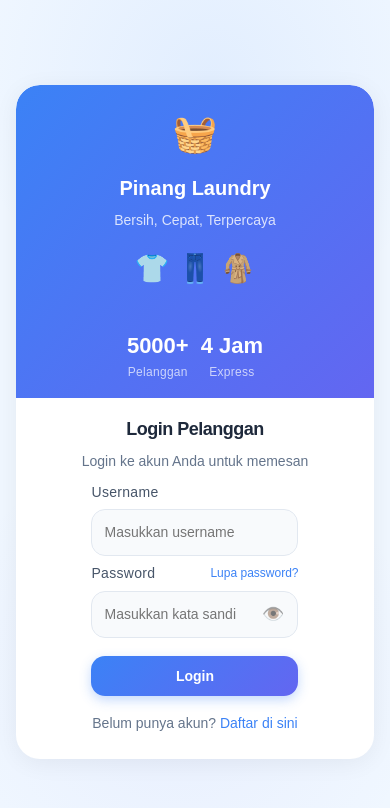
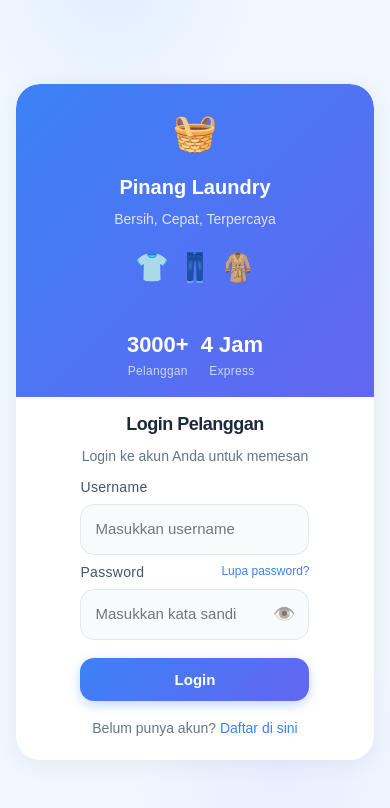
Before and after one commit to novacida00-create/pinang-laundry-frontend, a React (Vite) app: page /customer/login in a window 390 px wide. Shown: the top 808 px of the page. Built offline with nearby package versions, Linux system fonts and the light colour scheme.

Commit message:
Update fitur

```diff
--- a/src/pages/auth/CustomerLoginPage.jsx
+++ b/src/pages/auth/CustomerLoginPage.jsx
@@ -83,6 +83,31 @@ export default function CustomerLoginPage() {
 
   return (
     <div className="clp-wrap" style={styles.container}>
+      <style dangerouslySetInnerHTML={{__html:`
+@media (max-width:768px){
+.clp-wrap>div:nth-child(4){flex-direction:column!important;width:92%!important;max-width:400px!important;border-radius:24px!important}
+.clp-wrap>div:nth-child(4)>div:first-child{width:100%!important;min-width:unset!important;padding:28px 20px 20px!important;border-radius:24px 24px 0 0!important}
+.clp-wrap>div:nth-child(4)>div:first-child>div:first-child{font-size:44px!important}
+.clp-wrap>div:nth-child(4)>div:first-child>div:nth-child(5){gap:12px!important}
+.clp-wrap>div:nth-child(4)>div:last-child{padding:20px 16px 24px!important}
+.clp-wrap input{font-size:16px!important;padding:14px 16px!important;box-sizing:border-box!important;width:100%!important}
+.clp-wrap button{font-size:16px!important;padding:14px!important}
+.clp-wrap>div:nth-child(4)>div:last-child h2{font-size:20px!important}
+.clp-wrap>div:nth-child(4)>div:last-child p{font-size:15px!important}
+.clp-wrap>div[style*="fixed"]>div{width:90%!important;max-width:360px!important;padding:24px 20px!important;border-radius:24px!important;margin:0 auto!important}
+.clp-wrap>div:nth-child(2),.clp-wrap>div:nth-child(3){width:300px!important;height:300px!important}
+}
+@media(max-width:480px){
+.clp-wrap>div:nth-child(4)>div:first-child{padding:20px 16px 16px!important}
+.clp-wrap>div:nth-child(4)>div:first-child>div:first-child{font-size:36px!important}
+.clp-wrap>div:nth-child(4)>div:first-child h2{font-size:20px!important}
+.clp-wrap>div:nth-child(4)>div:last-child{padding:16px 14px 20px!important}
+.clp-wrap>div:nth-child(4)>div:last-child h2{font-size:18px!important}
+.clp-wrap>div:nth-child(4)>div:last-child p{font-size:14px!important}
+.clp-wrap input{font-size:15px!important;padding:12px 14px!important}
+.clp-wrap button{font-size:15px!important;padding:13px!important}
+}
+`}} />
       <div style={styles.leftBg}></div>
       <div style={styles.rightBg}></div>
       <div style={styles.card}>
@@ -96,7 +121,7 @@ export default function CustomerLoginPage() {
             <span style={styles.cardLeftIconSmall}>&#x1F9E5;</span>
           </div>
           <div style={styles.cardLeftStats}>
-            <div><span style={styles.cardLeftStatNum}>5000+</span><span style={styles.cardLeftStatLabel}>Pelanggan</span></div>
+            <div><span style={styles.cardLeftStatNum}>3000+</span><span style={styles.cardLeftStatLabel}>Pelanggan</span></div>
             <div><span style={styles.cardLeftStatNum}>4 Jam</span><span style={styles.cardLeftStatLabel}>Express</span></div>
           </div>
         </div>
--- a/src/pages/customer/CustomerDashboard.jsx
+++ b/src/pages/customer/CustomerDashboard.jsx
@@ -305,6 +305,11 @@ export default function CustomerDashboard() {
     }
   };
 
+  const closeSidebar = () => {
+    const cb = document.getElementById("mt");
+    if (cb) cb.checked = false;
+  };
+
   const pendingOrders = orders.filter(o => o.status === "Menunggu");
   const processOrders = orders.filter(o => o.status === "Diproses");
   const completedOrders = orders.filter(o => o.status === "Selesai");
@@ -312,6 +317,8 @@ export default function CustomerDashboard() {
   return (
     <div className="customer-layout" style={styles.app}>
       <input type="checkbox" id="mt" className="mt-i" />
+
+      <label htmlFor="mt" style={styles.sidebarOverlay}></label>
 
       <aside className="customer-sidebar" style={styles.sidebar}>
         <div style={styles.sidebarTop}>
@@ -324,19 +331,19 @@ export default function CustomerDashboard() {
           </div>
 
           <nav style={styles.nav}>
-            <div onClick={() => setCurrentTab("dashboard")} style={{ ...styles.navItem, ...(currentTab === "dashboard" ? styles.navActive : {}) }}>
+            <div onClick={() => { setCurrentTab("dashboard"); closeSidebar(); }} style={{ ...styles.navItem, ...(currentTab === "dashboard" ? styles.navActive : {}) }}>
               🏠 Dashboard
             </div>
-            <div onClick={() => setCurrentTab("pesanan")} style={{ ...styles.navItem, ...(currentTab === "pesanan" ? styles.navActive : {}) }}>
+            <div onClick={() => { setCurrentTab("pesanan"); closeSidebar(); }} style={{ ...styles.navItem, ...(currentTab === "pesanan" ? styles.navActive : {}) }}>
               📦 Pesanan Saya {pendingOrders.length > 0 && <span style={styles.badge}>{pendingOrders.length}</span>}
             </div>
-            <div onClick={() => setCurrentTab("layanan")} style={{ ...styles.navItem, ...(currentTab === "layanan" ? styles.navActive : {}) }}>
+            <div onClick={() => { setCurrentTab("layanan"); closeSidebar(); }} style={{ ...styles.navItem, ...(currentTab === "layanan" ? styles.navActive : {}) }}>
               🏷️ Layanan
             </div>
-            <div onClick={() => setCurrentTab("testimoni")} style={{ ...styles.navItem, ...(currentTab === "testimoni" ? styles.navActive : {}) }}>
+            <div onClick={() => { setCurrentTab("testimoni"); closeSidebar(); }} style={{ ...styles.navItem, ...(currentTab === "testimoni" ? styles.navActive : {}) }}>
               💬 Testimoni
             </div>
-            <div onClick={() => setCurrentTab("pengaturan")} style={{ ...styles.navItem, ...(currentTab === "pengaturan" ? styles.navActive : {}) }}>
+            <div onClick={() => { setCurrentTab("pengaturan"); closeSidebar(); }} style={{ ...styles.navItem, ...(currentTab === "pengaturan" ? styles.navActive : {}) }}>
               ⚙️ Pengaturan
             </div>
           </nav>
@@ -999,6 +1006,7 @@ const styles = {
   profName: { fontSize: 14, fontWeight: 400 },
   profRole: { fontSize: 10, color: "#94a3b8" },
   logoutBtn: { background: "none", border: "none", cursor: "pointer", fontSize: 18, transition: "all 0.2s", opacity: 0.6, ":hover": { opacity: 1 } },
+  sidebarOverlay: { display: "none" },
 
   main: { flex: 1, padding: "30px 40px", overflowY: "auto", minWidth: 0, position: "relative", zIndex: 1 },
   header: { display: "flex", justifyContent: "space-between", alignItems: "center", marginBottom: 30 },
--- a/src/styles/responsive.css
+++ b/src/styles/responsive.css
@@ -27,6 +27,18 @@
   .mt-i:checked ~ .customer-sidebar {
     left: 0 !important;
     box-shadow: 4px 0 24px rgba(0,0,0,0.2) !important;
+  }
+  /* overlay to close sidebar when clicking outside */
+  .mt-i:checked ~ [for="mt"] {
+    display: block !important;
+    position: fixed !important;
+    top: 0 !important;
+    left: 0 !important;
+    width: 100vw !important;
+    height: 100vh !important;
+    z-index: 9999 !important;
+    background: rgba(0,0,0,0.3) !important;
+    cursor: pointer !important;
   }
 
   /* Main content full width */
@@ -129,75 +141,6 @@
   .mt-l { width: 38px !important; height: 38px !important; font-size: 20px !important; top: 8px !important; left: 8px !important; }
 }
 
-/* === Customer Login Page (clp-wrap) === */
-@media (max-width: 768px) {
-  .clp-wrap > div:nth-child(3) {
-    flex-direction: column !important;
-    width: 92% !important;
-    max-width: 400px !important;
-    border-radius: 24px !important;
-  }
-  .clp-wrap > div:nth-child(3) > div:first-child {
-    width: 100% !important;
-    padding: 28px 20px 20px !important;
-    border-radius: 24px 24px 0 0 !important;
-  }
-  .clp-wrap > div:nth-child(3) > div:first-child > div:first-child {
-    font-size: 44px !important;
-  }
-  .clp-wrap > div:nth-child(3) > div:first-child > div:nth-child(5) {
-    gap: 12px !important;
-  }
-  .clp-wrap > div:nth-child(3) > div:last-child {
-    padding: 24px 20px 28px !important;
-  }
-  .clp-wrap input {
-    font-size: 15px !important;
-    padding: 12px 14px !important;
-  }
-  .clp-wrap button {
-    font-size: 15px !important;
-    padding: 13px !important;
-  }
-  /* register & reset modal */
-  .clp-wrap > div[style*="fixed"] > div {
-    width: 90% !important;
-    max-width: 360px !important;
-    padding: 24px 20px !important;
-    border-radius: 24px !important;
-    margin: 0 auto !important;
-  }
-}
-
-@media (max-width: 480px) {
-  .clp-wrap > div:nth-child(3) > div:first-child {
-    padding: 20px 16px 16px !important;
-  }
-  .clp-wrap > div:nth-child(3) > div:first-child > div:first-child {
-    font-size: 36px !important;
-  }
-  .clp-wrap > div:nth-child(3) > div:first-child h2 {
-    font-size: 20px !important;
-  }
-  .clp-wrap > div:nth-child(3) > div:last-child {
-    padding: 20px 16px 24px !important;
-  }
-  .clp-wrap > div:nth-child(3) > div:last-child h2 {
-    font-size: 18px !important;
-  }
-  .clp-wrap > div:nth-child(3) > div:last-child p {
-    font-size: 14px !important;
-  }
-  .clp-wrap input {
-    font-size: 14px !important;
-    padding: 11px 12px !important;
-  }
-  .clp-wrap button {
-    font-size: 14px !important;
-    padding: 12px !important;
-  }
-}
-
 /* === Customer Dashboard Order Modal === */
 @media (max-width: 768px) {
   .customer-layout > div[style*="position: fixed"][style*="z-index: 1000"] > div {
```
